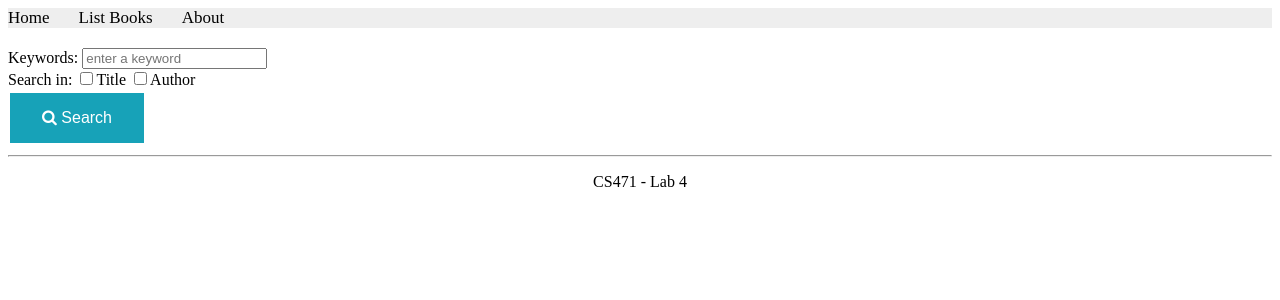
After one commit to Nibrashass/CS471-libraryproject, a Django app: page /books/search in a window 1280 px wide. The commit adds this page. Shown: the top 300 px of the page. Run offline with Django 5.2, Linux system fonts and the light colour scheme.

Commit message:
Lab 6 completed - search functionality

```diff
--- a/apps/bookmodule/urls.py
+++ b/apps/bookmodule/urls.py
@@ -10,4 +10,5 @@ urlpatterns = [
     path('html5/text/formatting', views.html5_text_formatting, name='html5_text_formatting'),
     path('html5/listing', views.html5_listing, name='html5_listing'),
     path('html5/tables', views.html5_tables, name='html5_tables'),
+    path('search', views.search_books),
 ]
--- a/apps/bookmodule/views.py
+++ b/apps/bookmodule/views.py
@@ -23,3 +23,28 @@ def html5_listing(request):
 
 def html5_tables(request):
     return render(request, 'bookmodule/html5/tables.html')
+
+def search_books(request):
+    if request.method == "POST":
+        string = request.POST.get('keyword').lower()
+        isTitle = request.POST.get('option1')
+        isAuthor = request.POST.get('option2')
+        # now filter
+        books = __getBooksList()
+        newBooks = []
+        for item in books:
+            contained = False
+            if isTitle and string in item['title'].lower(): contained = True
+            if not contained and isAuthor and string in item['author'].lower():contained = True
+
+            if contained: newBooks.append(item)
+        return render(request, 'bookmodule/bookList.html', {'books':newBooks})
+
+    return render(request, 'bookmodule/search.html')
+
+
+def __getBooksList():
+    book1 = {'id':12344321, 'title':'Continuous Delivery', 'author':'J.Humble and D. Farley'}
+    book2 = {'id':56788765,'title':'Reversing: Secrets of Reverse Engineering', 'author':'E. Eilam'}
+    book3 = {'id':43211234, 'title':'The Hundred-Page Machine Learning Book', 'author':'Andriy Burkov'}
+    return [book1, book2, book3]
--- /dev/null
+++ b/apps/templates/bookmodule/search.html
@@ -0,0 +1,45 @@
+{% extends "layouts/base.html" %}
+{% load static %}
+{% block title %} Searching Page {% endblock title %}
+{% block stylesheets %}
+<style>
+    .searchForm{
+        margin-top: 20px;
+    }
+
+    button {
+        color: #fff;
+        background-color: #17a2b8;
+        border-color: #17a2b8;
+        border: none;
+        padding: 16px 32px;
+        text-align: center;
+        text-decoration: none;
+        display: inline-block;
+        font-size: 16px;
+        margin: 4px 2px;
+        transition-duration: 0.4s;
+        cursor: pointer; /* hand pointer */
+    }
+    button:hover {
+        background-color: green;
+        color: white;
+    }
+</style>
+{% endblock stylesheets %}
+
+{% block content %}
+<form class="searchForm" method="post" action="">
+    {% csrf_token %}
+    <label>Keywords:</label>
+    <input type="text" name="keyword" placeholder="enter a keyword"/>
+    <br/>
+
+    <label>Search in:</label>
+    <input type="checkbox" name="option1"/><label>Title</label>
+    <input type="checkbox" name="option2"/><label>Author</label>
+    <br/>
+
+    <button type="submit"><i class="fa fa-search" aria-hidden="true"></i> Search</button>
+</form>
+{% endblock content %}
--- a/apps/templates/layouts/base.html
+++ b/apps/templates/layouts/base.html
@@ -11,6 +11,9 @@
 
   <link rel="stylesheet" href="{% static 'styles.css' %}"> <!-- include css file -->
 
+
+  <link rel="stylesheet" href="https://cdnjs.cloudflare.com/ajax/libs/font-awesome/4.7.0/css/font-awesome.min.css">
+
   {% block stylesheets %}{% endblock stylesheets %}
 </head>
 <body>
```
Also changed, not shown: apps/templates/bookmodule/bookList.html (added, +19 -0 lines).
